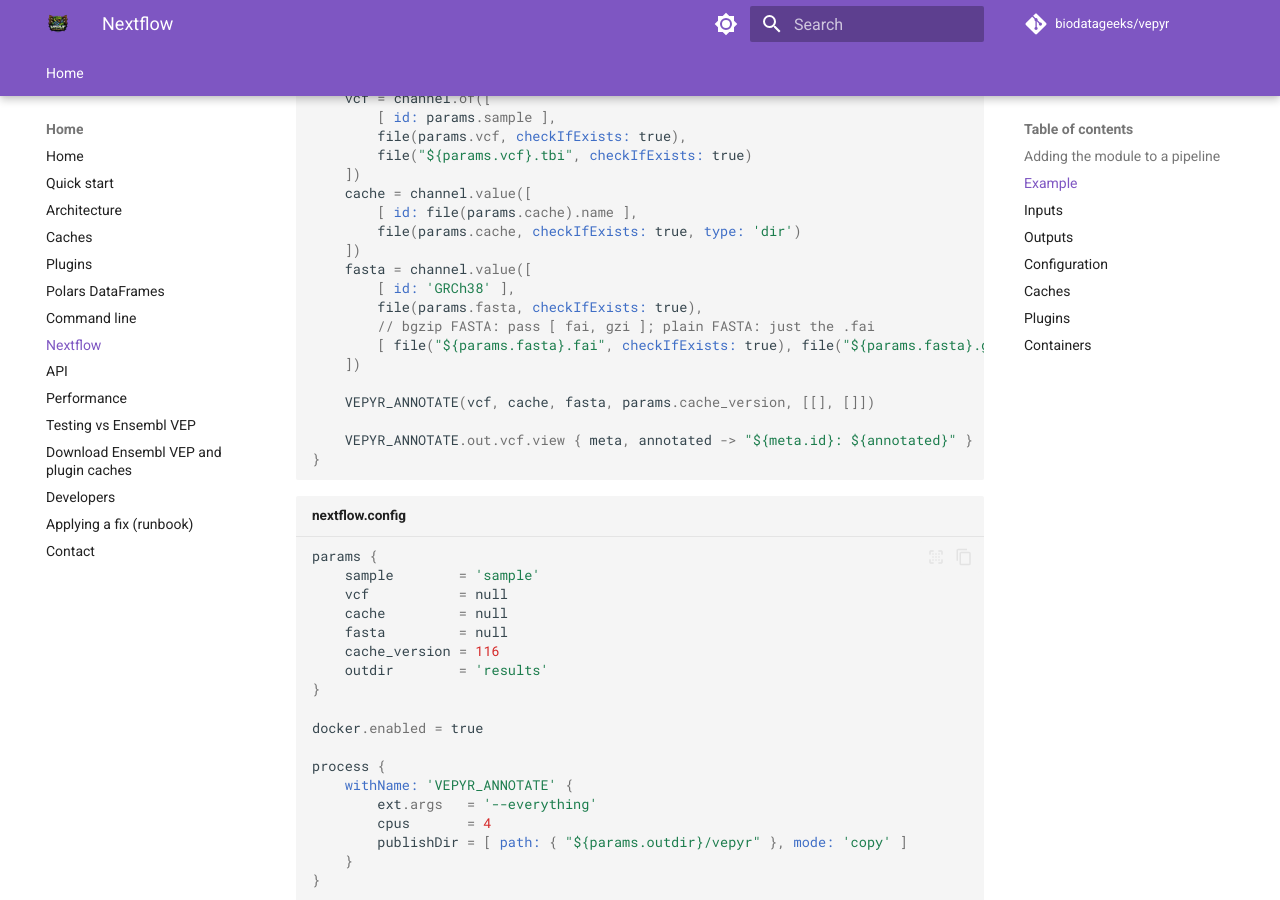
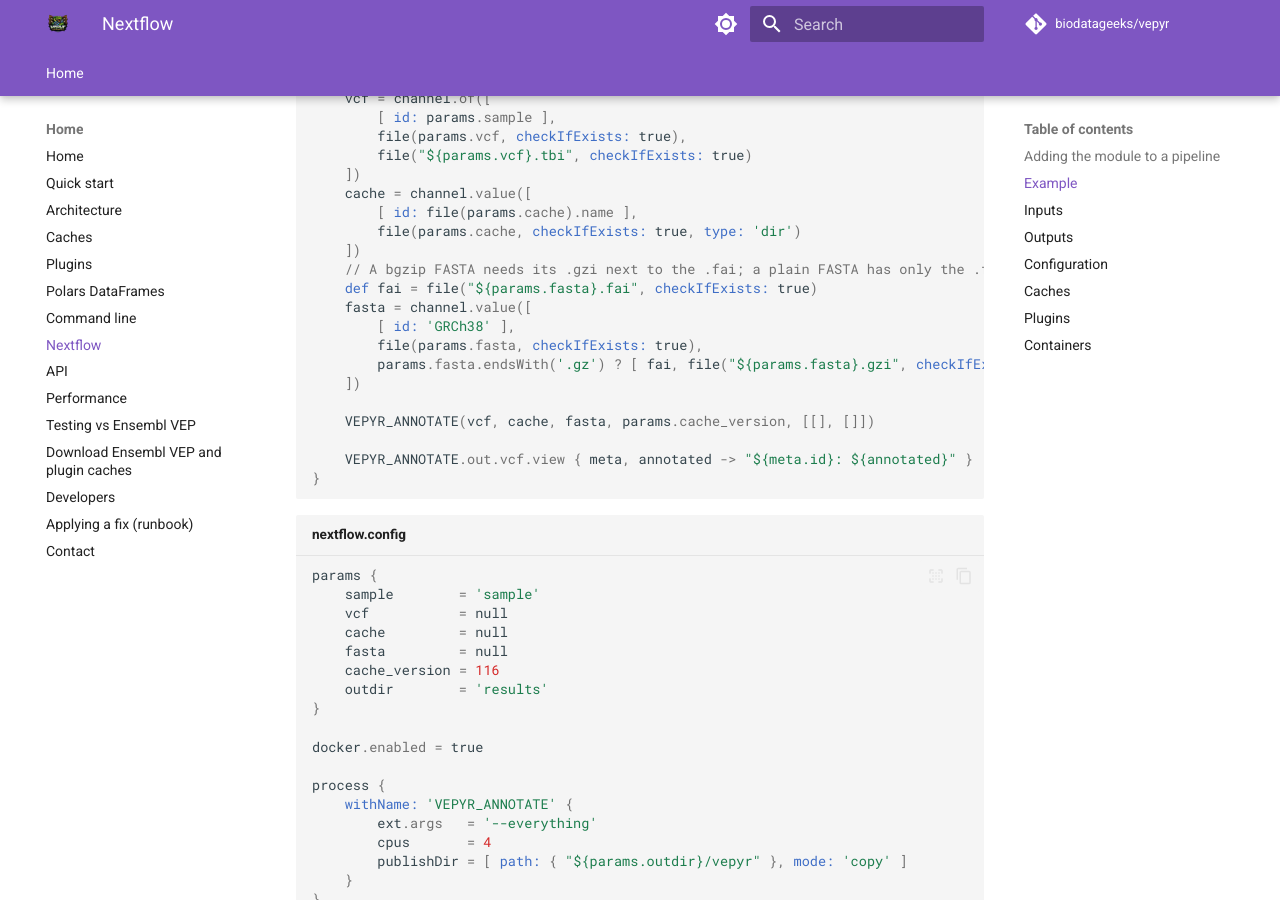
Before and after one commit to biodatageeks/vepyr, an MkDocs documentation site: the page built from docs/nextflow.md, in a window 1280 px wide and 900 px high, scrolled down 863 px. Built offline with MkDocs 1.6.1 and Material for MkDocs 9.7.7, drawn with Linux system fonts in a browser that asks for light colours; comment, search, counter and statistics services are not loaded.

Commit message:
docs(nextflow): only require a .gzi for bgzip FASTA in the example
The example always evaluated file("${params.fasta}.gzi", checkIfExists: true),
so a plain FASTA with only a .fai aborted before running (Codex review). Pass
[ fai, gzi ] when the FASTA ends in .gz and just the .fai otherwise. Verified:
the example pipeline reproduces the VEP 116 chr22 md5 f0a0a702 with both the
bgzip chr22 FASTA and the plain primary-assembly FASTA.

Co-Authored-By: Claude Opus 5 (1M context) <noreply@anthropic.com>
Claude-Session: https://claude.ai/code/session_01JKg8s8NKnvTk8nymNNg5y1

```diff
--- a/docs/nextflow.md
+++ b/docs/nextflow.md
@@ -41,11 +41,12 @@ workflow {
         [ id: file(params.cache).name ],
         file(params.cache, checkIfExists: true, type: 'dir')
     ])
+    // A bgzip FASTA needs its .gzi next to the .fai; a plain FASTA has only the .fai.
+    def fai = file("${params.fasta}.fai", checkIfExists: true)
     fasta = channel.value([
         [ id: 'GRCh38' ],
         file(params.fasta, checkIfExists: true),
-        // bgzip FASTA: pass [ fai, gzi ]; plain FASTA: just the .fai
-        [ file("${params.fasta}.fai", checkIfExists: true), file("${params.fasta}.gzi", checkIfExists: true) ]
+        params.fasta.endsWith('.gz') ? [ fai, file("${params.fasta}.gzi", checkIfExists: true) ] : fai
     ])
 
     VEPYR_ANNOTATE(vcf, cache, fasta, params.cache_version, [[], []])
```
